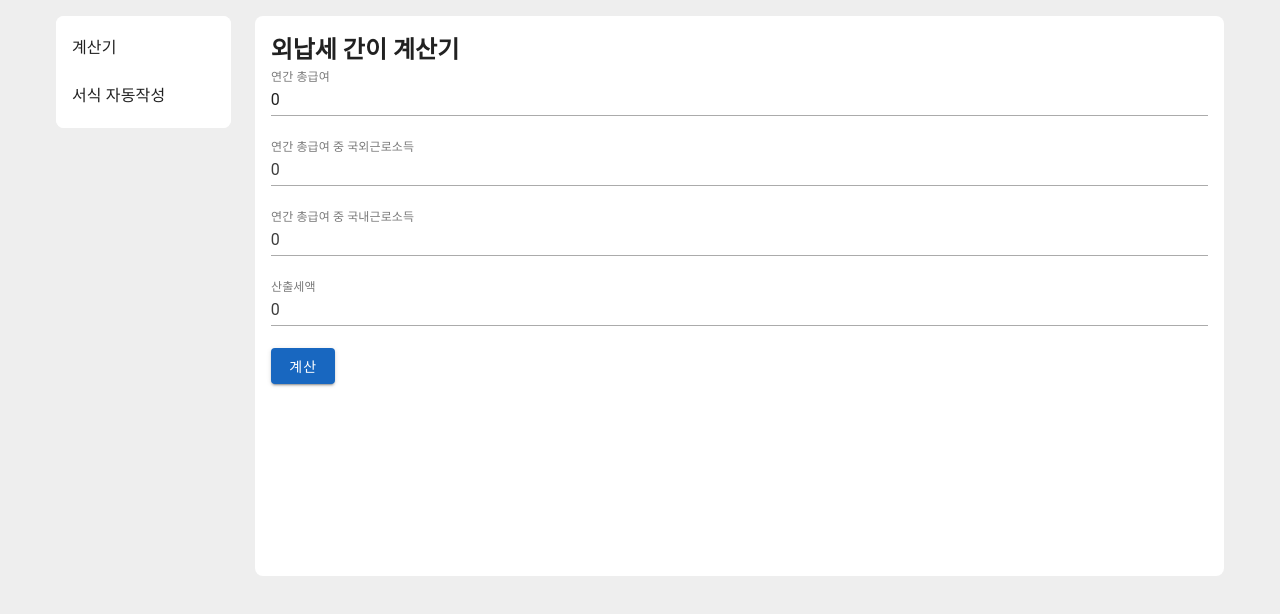
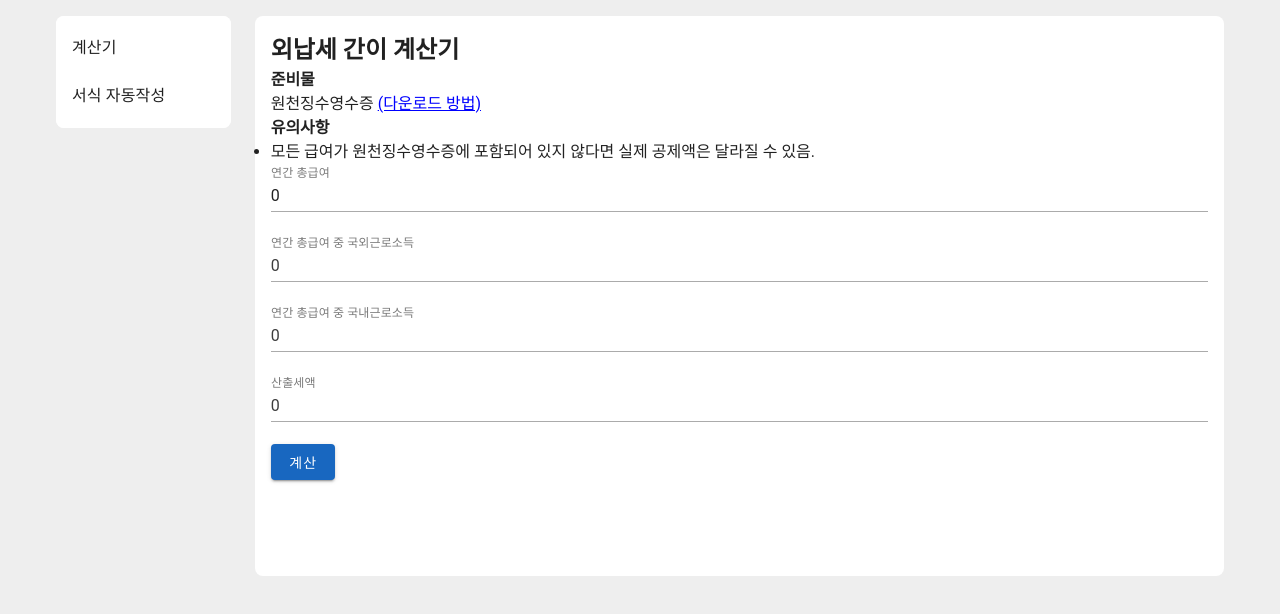
Before and after one commit to monguriman/kr-tax, a Vue app: page / in a window 1280 px wide. Shown: the top 614 px of the page. Built offline with nearby package versions, Linux system fonts and the light colour scheme.

Commit message:
Feat : 다운로드 가이드 모달 연결

```diff
--- /dev/null
+++ b/src/components/DownloadGuideModal.vue
@@ -0,0 +1,20 @@
+<template>
+    <div class="download-guide">
+        다운로드 가이드입니다.
+        <br />
+        홈택스로 이동해서 구구절절
+    </div>
+</template>
+
+<script>
+export default {
+
+}
+</script>
+
+<style scoped>
+.download-guide {
+    background-color: white;
+}
+
+</style>
--- a/src/components/TaxCalculator.vue
+++ b/src/components/TaxCalculator.vue
@@ -2,6 +2,19 @@
   <div>
     <v-container>
       <h2>외납세 간이 계산기</h2>
+      <div>
+        <h4>준비물</h4>
+        원천징수영수증 <span @click="showModalDownloadGuide = true" style="color: blue; cursor: pointer; text-decoration:underline;">(다운로드 방법)</span>
+      </div>
+      <div>
+        <h4>유의사항</h4>
+        <ul>
+          <li>
+            모든 급여가 원천징수영수증에 포함되어 있지 않다면 실제 공제액은
+            달라질 수 있음.
+          </li>
+        </ul>
+      </div>
       <v-form @submit.prevent="calculateForeignTaxCredit">
         <v-text-field
           v-model="annualIncome"
@@ -49,17 +62,27 @@
       <div v-if="foreignTaxCredit !== null">
         <h2>외국납부세액공제 적용 가능액</h2>
         <p>
-          {{ calculatedTax }} / {{ annualIncome }} *
-          {{ foreignIncome }} = {{ foreignTaxCredit }}
+          {{ calculatedTax }} / {{ annualIncome }} * {{ foreignIncome }} =
+          {{ foreignTaxCredit }}
         </p>
       </div>
+
+      <v-dialog v-model="showModalDownloadGuide" width="500">
+        <DownloadGuideModal />
+      </v-dialog>
+
+
     </v-container>
   </div>
 </template>
+
 <script>
+import DownloadGuideModal from '@/components/DownloadGuideModal.vue';
 export default {
+  components: { DownloadGuideModal },
   data() {
     return {
+      showModalDownloadGuide: false,
       annualIncome: 0,
       foreignIncome: 0,
       calculatedTax: 0,
--- a/src/views/LayoutForm.vue
+++ b/src/views/LayoutForm.vue
@@ -15,7 +15,7 @@
 
           <v-col>
             <v-sheet min-height="70vh" rounded="lg">
-              <tax-calculator></tax-calculator>
+              <TaxCalculator />
             </v-sheet>
           </v-col>
         </v-row>
```
